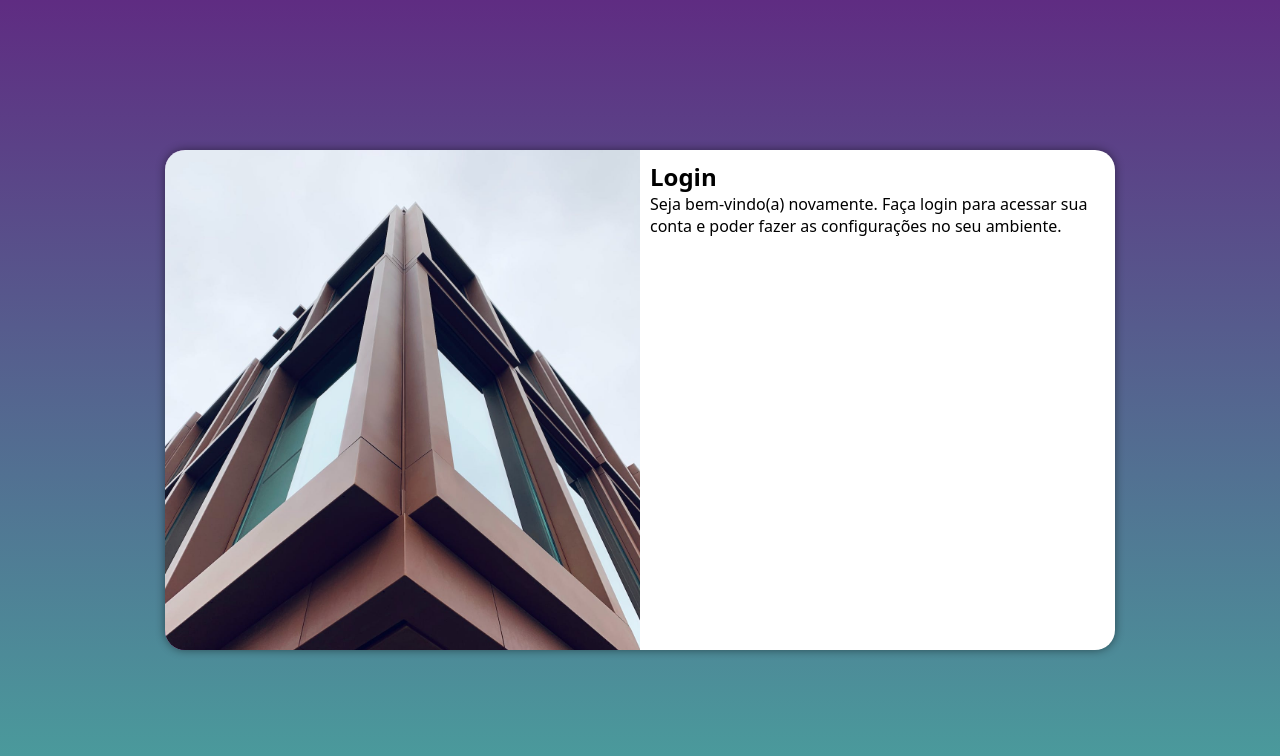
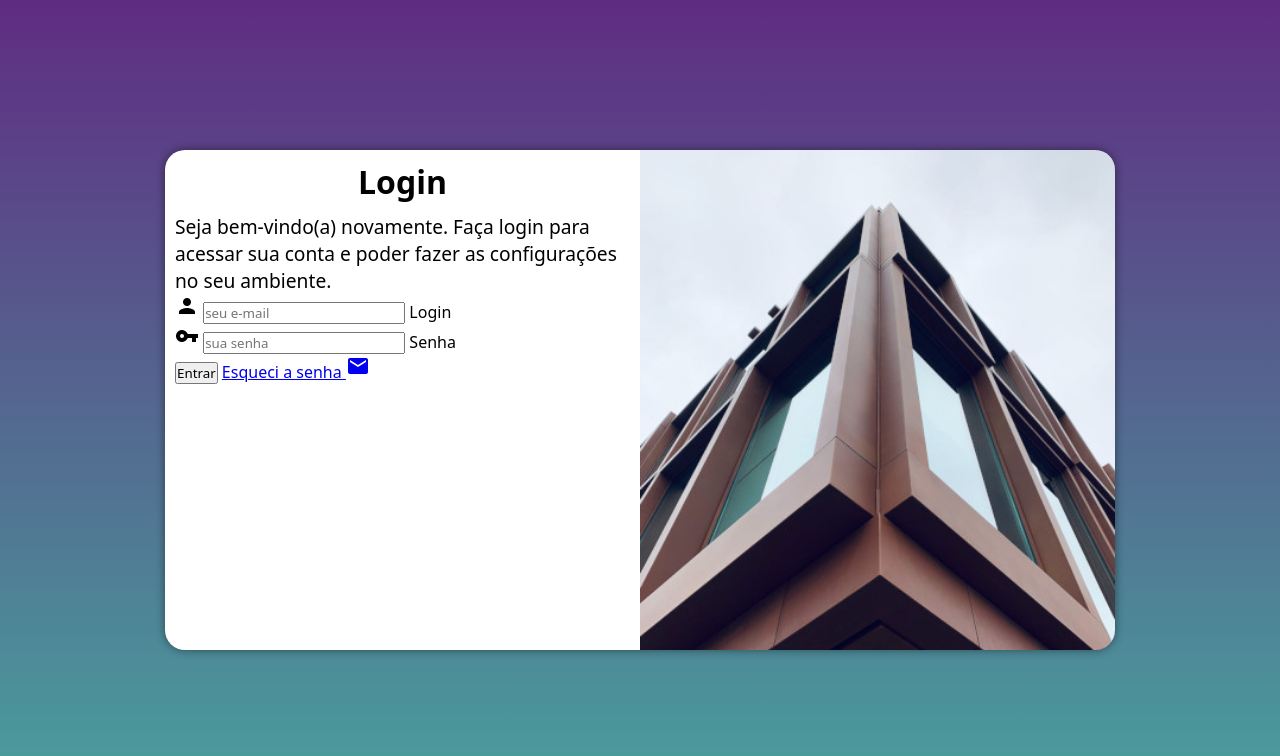
Before and after one commit to NicolasRene321/projeto-login, a plain HTML site: page index.html in a window 1280 px wide. Drawn offline with Linux system fonts and the light colour scheme.

Commit message:
adicionei o formulario

```diff
--- a/estilos/media-query.css
+++ b/estilos/media-query.css
@@ -40,13 +40,22 @@ Grandes telas: acima de 1200px
     }
 
     section#login > div#imagem {
-        float: left;
+        float: right;
         width: 50%;
         height: 100%;
     }
 
     section#login > div#formulario {
-        float: right;
+        float: left;
         width: 50%;
     }
+
+    div#formulario > h1 {
+        font-size: 2em;
+    }
+
+    div#formulario > p {
+        font-size: 1.2em;
+    }
+
 }
--- a/estilos/style.css
+++ b/estilos/style.css
@@ -44,7 +44,7 @@ section#login {
 
 section#login > div#imagem {
     display: block;
-    background: #5f2c82 url(../imagens/construcao.jpg) no-repeat;
+    background: #5f2c82 url(../imagens/construcao-400.jpg) no-repeat center top fixed;
     background-size: cover;
     height: 200px;
 }
@@ -53,3 +53,12 @@ section#login > div#formulario {
     display: block;
     padding: 10px;
 }
+
+div#formulario > h1 {
+    text-align: center;
+    margin-bottom: 10px;
+}
+
+div#formulario > p {
+    font-size: 0.8em;
+}
--- a/index.html
+++ b/index.html
@@ -4,6 +4,7 @@
     <meta charset="UTF-8">
     <meta name="viewport" content="width=device-width, initial-scale=1.0">
     <title>Login</title>
+    <link href="https://fonts.googleapis.com/icon?family=Material+Icons" rel="stylesheet">
     <link rel="stylesheet" href="estilos/style.css">
     <link rel="stylesheet" href="estilos/media-query.css">
 </head>
@@ -16,8 +17,19 @@
             <div id="formulario">
                 <h1>Login</h1>
                 <p>Seja bem-vindo(a) novamente. Faça login para acessar sua conta e poder fazer as configurações no seu ambiente.</p>
-                <form action="login.php" method="post">
-
+                <form action="login.php" method="post" autocomplete="on">
+                    <div class="campo">
+                        <span class="material-icons">person</span>
+                        <input type="email" name="login" id="ilogin" placeholder="seu e-mail" autocomplete="email" required maxlength="30">
+                        <label for="ilogin">Login</label>
+                    </div>
+                    <div class="campo">
+                        <span class="material-icons">vpn_key</span>
+                        <input type="password" name="senha" id="isenha" placeholder="sua senha" autocomplete="current-password" required minlength="8" maxlength="20">
+                        <label for="isenha">Senha</label>
+                    </div>
+                    <input type="submit" value="Entrar">
+                    <a href="esqueci.html">Esqueci a senha <span class="material-icons">mail</span></a>
                 </form>
             </div>
         </section>
```
Also changed, not shown: imagens/construcao-400.jpg (added).
